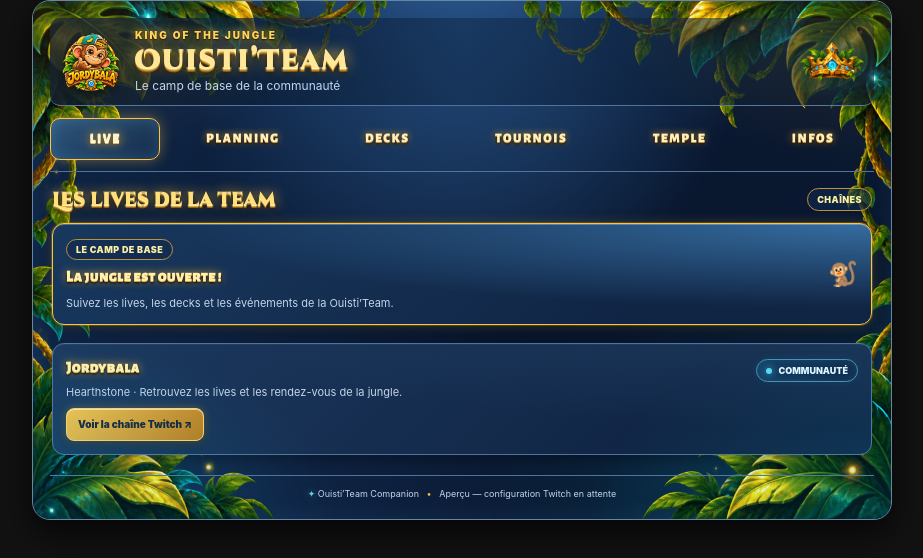
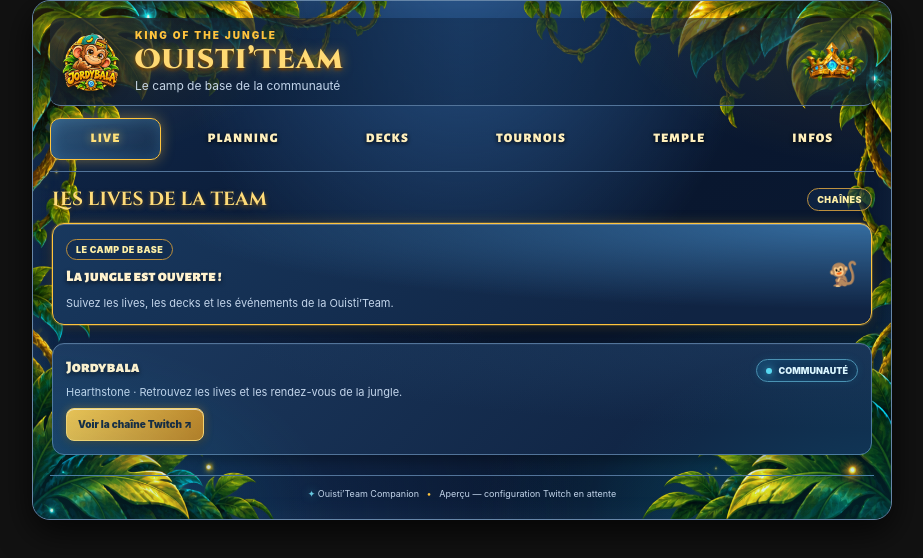
Before and after one commit to JordyBala/jordybala.github.io, a plain HTML site: page panel.html in a window 1280 px wide. Shown: the whole page, without its empty margins (178-1101 px from the left). Drawn offline with Linux system fonts and the light colour scheme.

Commit message:
Remove styles for headings and navigation tabs
Removed various CSS styles for headings and navigation tabs.

```diff
--- a/styles.css
+++ b/styles.css
@@ -240,77 +240,3 @@ h3 {
   border-radius: 10px;
   padding: 10px;
 }
-
-/* =====================================
-   KING OF THE JUNGLE - LETTRAGE 3D
-   ===================================== */
-
-/* Grand titre Ouisti'Team */
-h1 {
-  font-family: 'Cinzel Decorative', serif;
-  font-weight: 900;
-  color: #ffe89a;
-  text-shadow:
-    0 1px 0 #fff5c2,
-    0 2px 0 #e6b94b,
-    0 3px 0 #bd8424,
-    0 4px 0 #805019,
-    0 5px 8px #000,
-    0 0 14px #ffc94d;
-  letter-spacing: 1.5px;
-}
-
-/* Titres des rubriques */
-h2, .king-name {
-  font-family: 'Cinzel Decorative', serif;
-  font-weight: 900;
-  color: #ffdf79;
-  text-shadow:
-    0 1px 0 #fff1b0,
-    0 2px 0 #d9a43b,
-    0 3px 0 #95611c,
-    0 4px 7px #000,
-    0 0 12px #f5bd42;
-}
-
-/* Titres des cartes */
-h3 {
-  font-family: 'Alegreya Sans SC', sans-serif;
-  font-weight: 900;
-  color: #fff0b0;
-  text-shadow:
-    0 1px 0 #d9a43b,
-    0 2px 3px #000,
-    0 0 8px #d9a43b;
-}
-
-/* Onglets de navigation */
-.tab {
-  font-family: 'Alegreya Sans SC', sans-serif;
-  font-weight: 900;
-  color: #fff0bd;
-  letter-spacing: 1.5px;
-  text-shadow:
-    0 1px 0 #c58b30,
-    0 2px 4px #000,
-    0 0 7px #d9a43b;
-  transition: all .2s ease;
-}
-
-/* Onglet actif */
-.tab.active {
-  color: #fff5c7;
-  text-shadow:
-    0 1px 0 #fff,
-    0 2px 0 #e6b94b,
-    0 3px 7px #8a5716,
-    0 0 12px #ffd45c;
-}
-
-/* Petit texte supérieur */
-.eyebrow {
-  color: #ffd45c;
-  text-shadow:
-    0 1px 2px #000,
-    0 0 8px #ffbd35;
-}
```
